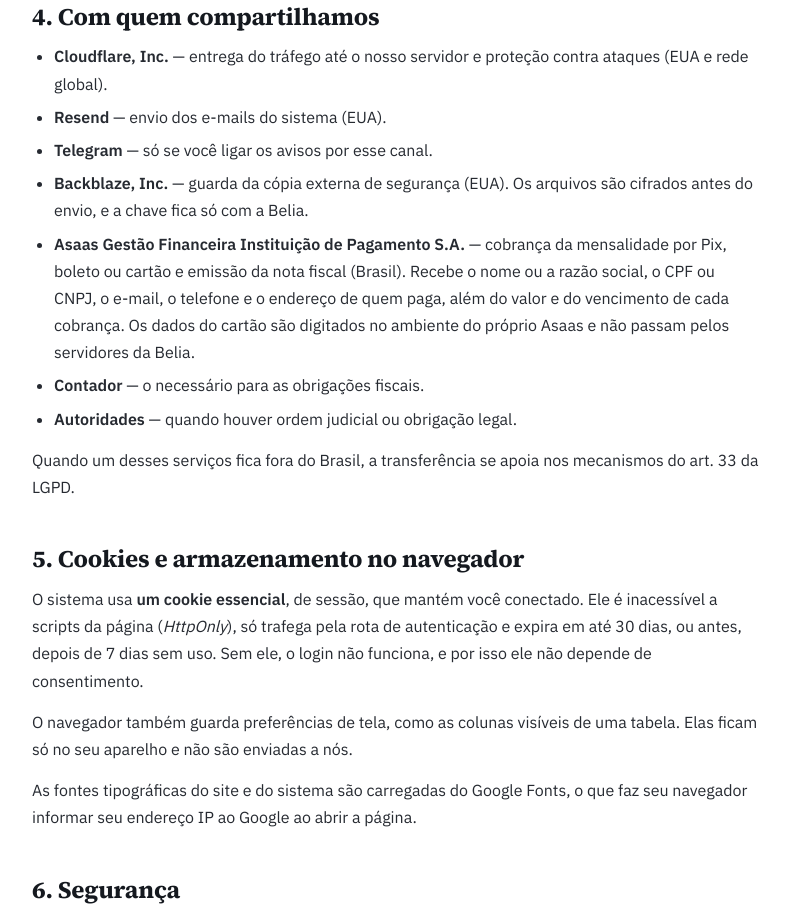
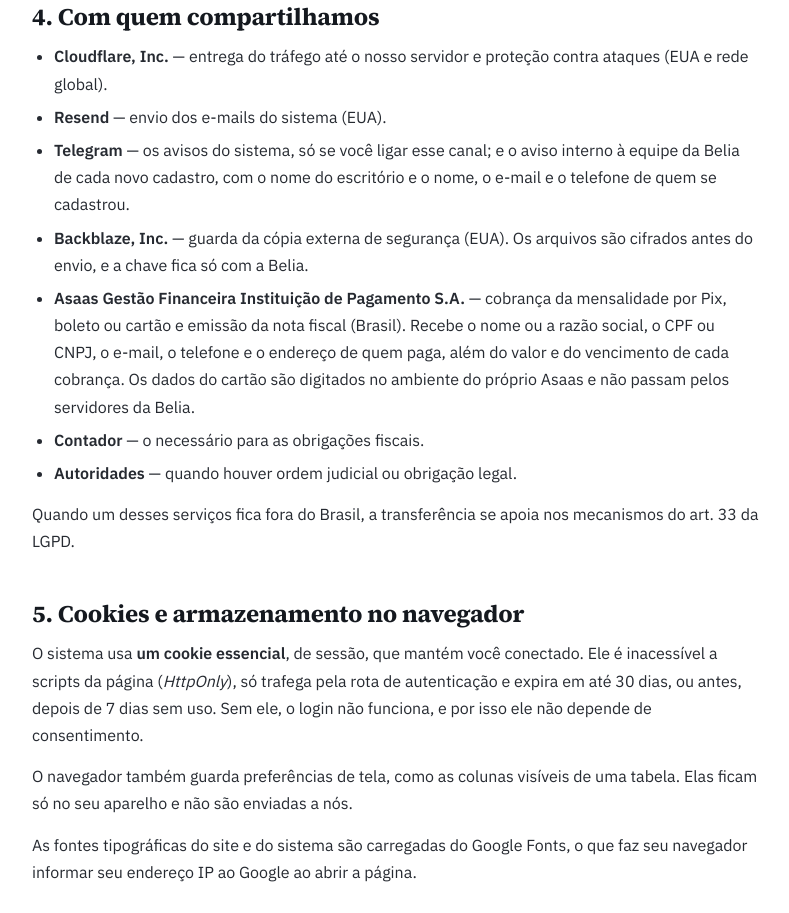
Before and after one commit to yosefitamar/belia_site, a plain HTML site: page mishpat/privacidade/index.html in a window 1280 px wide. Shown: the part 1847-2760 px from the top of the page, without its empty margins (244-1033 px from the left). Drawn offline with Linux system fonts and the light colour scheme.

Commit message:
docs: a Política cita o aviso interno de cadastro pelo Telegram

```diff
--- a/mishpat/privacidade/index.html
+++ b/mishpat/privacidade/index.html
@@ -87,7 +87,7 @@
 <div class="table"><table><thead><tr><th>Finalidade</th><th>Base legal (LGPD, art. 7º)</th></tr></thead><tbody><tr><td>Criar e manter a conta, autenticar o acesso, prestar o serviço</td><td>Execução de contrato (V)</td></tr><tr><td>Enviar avisos do sistema, comunicações de cobrança, suspensão e mudanças de termos</td><td>Execução de contrato (V)</td></tr><tr><td>Cobrar a mensalidade e emitir documentos fiscais</td><td>Execução de contrato (V) e obrigação legal (II)</td></tr><tr><td>Guardar os registros de acesso à aplicação</td><td>Obrigação legal (II) — Marco Civil da Internet, art. 15</td></tr><tr><td>Proteger o sistema: limitar tentativas, detectar uso indevido de sessão, investigar incidentes</td><td>Legítimo interesse (IX)</td></tr><tr><td>Guardar a prova do aceite dos Termos</td><td>Exercício regular de direitos (VI)</td></tr><tr><td>Responder pedidos de suporte</td><td>Execução de contrato (V)</td></tr></tbody></table></div>
 <p>Não vendemos dados, não os usamos para publicidade e não tomamos decisões automatizadas que afetem você.</p>
 <h2 id="4-com-quem-compartilhamos">4. Com quem compartilhamos</h2>
-<ul><li><strong>Cloudflare, Inc.</strong> — entrega do tráfego até o nosso servidor e proteção contra ataques (EUA e rede global).</li><li><strong>Resend</strong> — envio dos e-mails do sistema (EUA).</li><li><strong>Telegram</strong> — só se você ligar os avisos por esse canal.</li><li><strong>Backblaze, Inc.</strong> — guarda da cópia externa de segurança (EUA). Os arquivos são cifrados antes do envio, e a chave fica só com a Belia.</li><li><strong>Asaas Gestão Financeira Instituição de Pagamento S.A.</strong> — cobrança da mensalidade por Pix, boleto ou cartão e emissão da nota fiscal (Brasil). Recebe o nome ou a razão social, o CPF ou CNPJ, o e-mail, o telefone e o endereço de quem paga, além do valor e do vencimento de cada cobrança. Os dados do cartão são digitados no ambiente do próprio Asaas e não passam pelos servidores da Belia.</li><li><strong>Contador</strong> — o necessário para as obrigações fiscais.</li><li><strong>Autoridades</strong> — quando houver ordem judicial ou obrigação legal.</li></ul>
+<ul><li><strong>Cloudflare, Inc.</strong> — entrega do tráfego até o nosso servidor e proteção contra ataques (EUA e rede global).</li><li><strong>Resend</strong> — envio dos e-mails do sistema (EUA).</li><li><strong>Telegram</strong> — os avisos do sistema, só se você ligar esse canal; e o aviso interno à equipe da Belia de cada novo cadastro, com o nome do escritório e o nome, o e-mail e o telefone de quem se cadastrou.</li><li><strong>Backblaze, Inc.</strong> — guarda da cópia externa de segurança (EUA). Os arquivos são cifrados antes do envio, e a chave fica só com a Belia.</li><li><strong>Asaas Gestão Financeira Instituição de Pagamento S.A.</strong> — cobrança da mensalidade por Pix, boleto ou cartão e emissão da nota fiscal (Brasil). Recebe o nome ou a razão social, o CPF ou CNPJ, o e-mail, o telefone e o endereço de quem paga, além do valor e do vencimento de cada cobrança. Os dados do cartão são digitados no ambiente do próprio Asaas e não passam pelos servidores da Belia.</li><li><strong>Contador</strong> — o necessário para as obrigações fiscais.</li><li><strong>Autoridades</strong> — quando houver ordem judicial ou obrigação legal.</li></ul>
 <p>Quando um desses serviços fica fora do Brasil, a transferência se apoia nos mecanismos do art. 33 da LGPD.</p>
 <h2 id="5-cookies-e-armazenamento-no-navegador">5. Cookies e armazenamento no navegador</h2>
 <p>O sistema usa <strong>um cookie essencial</strong>, de sessão, que mantém você conectado. Ele é inacessível a scripts da página (<em>HttpOnly</em>), só trafega pela rota de autenticação e expira em até 30 dias, ou antes, depois de 7 dias sem uso. Sem ele, o login não funciona, e por isso ele não depende de consentimento.</p>
```
